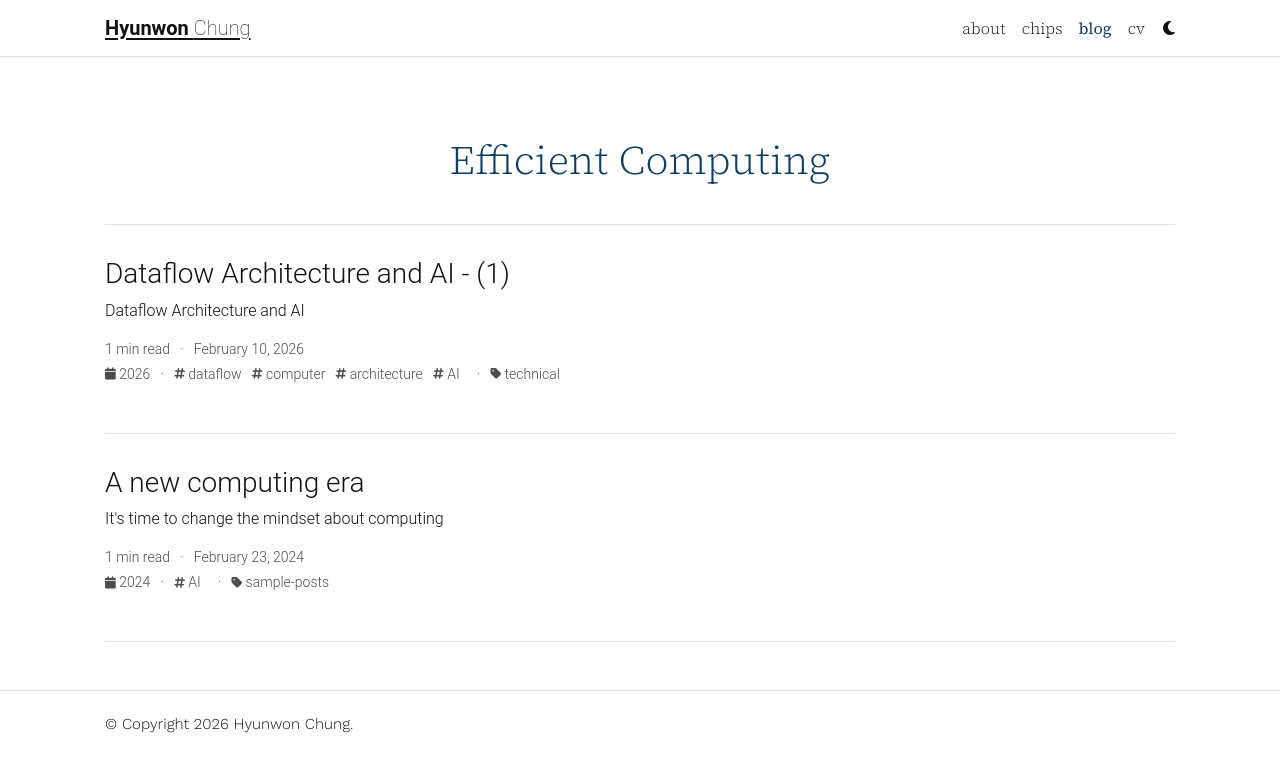
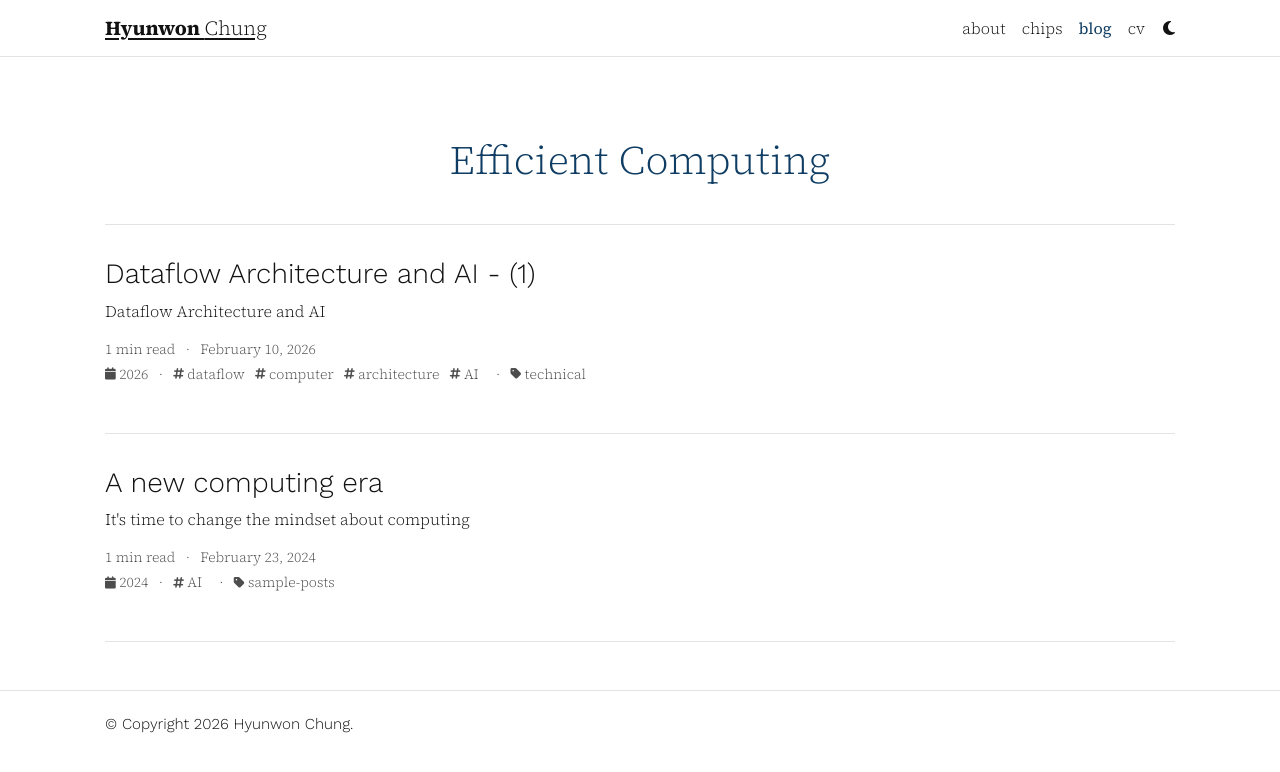
Before and after one commit to hyunwonch/hyunwonch.github.io, a Jekyll site: the page built from _pages/blog.md, in a window 1280 px wide. Shown: the top 772 px of the page. Built offline with Jekyll 4.4.1, drawn with Linux system fonts in a browser that asks for light colours; the list of posts is cut into pages by our own code; comment, search, counter and statistics services are not loaded; a style sheet for code colours, icons or effects is not loaded.

Commit message:
Set base body and heading fonts to override Bootstrap defaults
Co-Authored-By: Claude Opus 4.6 <noreply@anthropic.com>

```diff
--- a/_sass/_layout.scss
+++ b/_sass/_layout.scss
@@ -6,9 +6,11 @@ body {
   padding-bottom: 70px;
   color: var(--global-text-color);
   background-color: var(--global-bg-color);
+  font-family: 'Source Serif 4', 'Palatino', serif;
 
   h1, h2, h3, h4, h5, h6 {
     scroll-margin-top: 66px;
+    font-family: 'Work Sans', 'Helvetica Neue', Arial, sans-serif;
   }
 }
 
```
